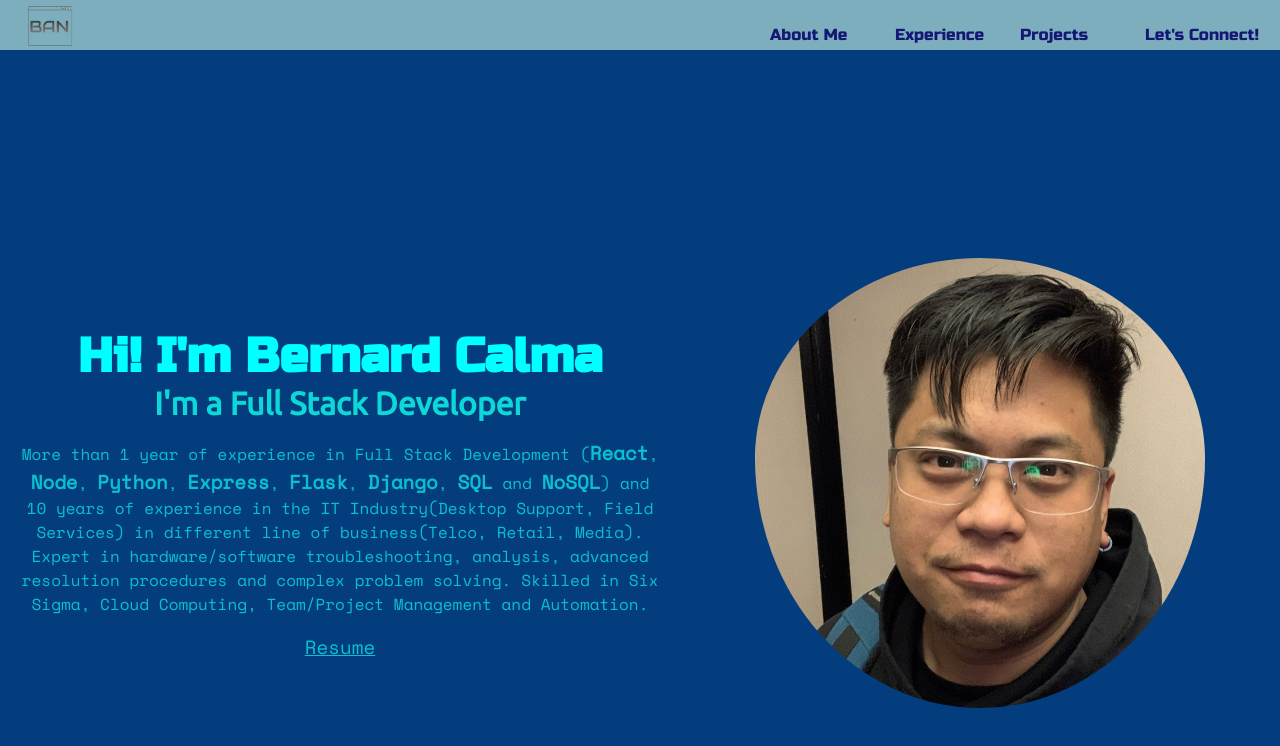
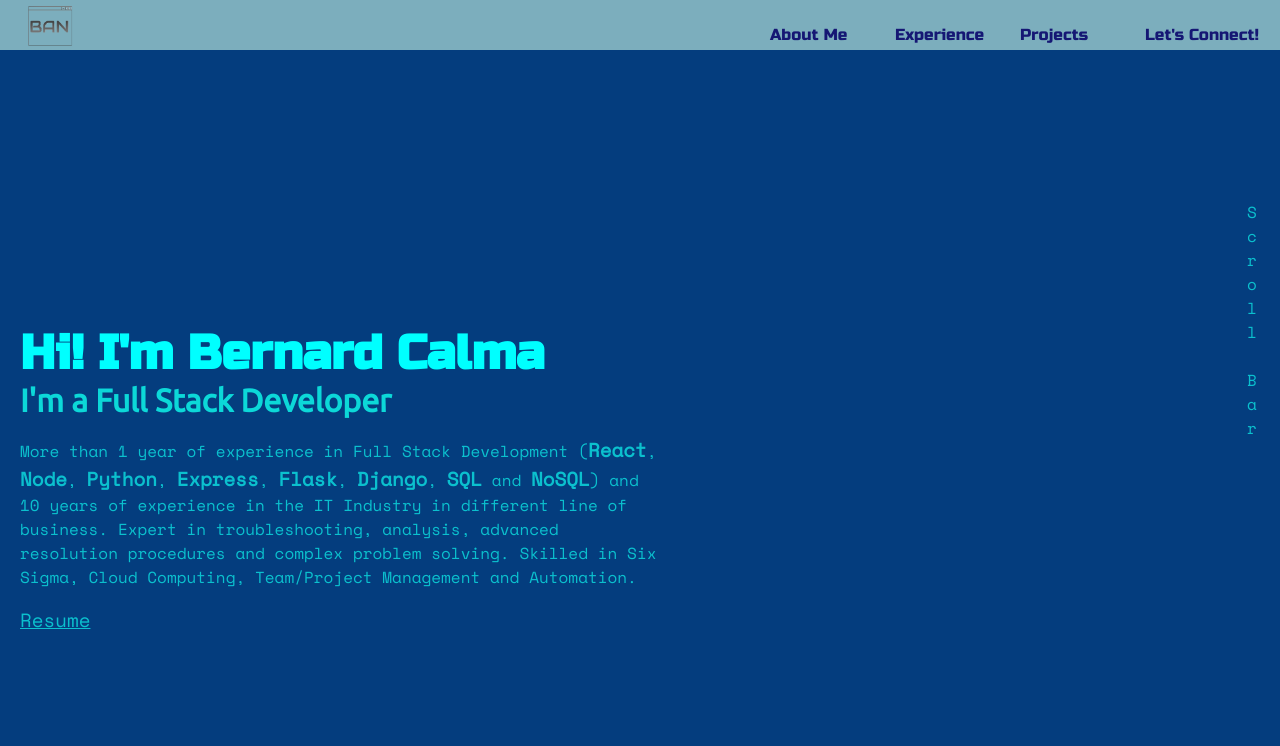
Before and after one commit to Bernard-Calma/bernard, a React (Create React App) app: page / in a window 1280 px wide. Shown: the top 746 px of the page. Built offline with nearby package versions, Linux system fonts and the light colour scheme.

Commit message:
added scroll bar to show and hide

```diff
--- a/src/App.css
+++ b/src/App.css
@@ -5,6 +5,22 @@ html {
   scroll-behavior: smooth;
   background-color: rgb(4, 61, 126);
   color: rgba(14, 226, 226, 0.795);
+}
+
+.scrollBar {
+  position: fixed;
+  right: 0;
+  top: 25%;
+  writing-mode: vertical-rl;
+  text-orientation: upright
+}
+
+.scrollBar:hover {
+  cursor: pointer;
+}
+
+.hideScrollBar::-webkit-scrollbar{
+  display: none;
 }
 
 /* TAG STYLES */
@@ -31,7 +47,6 @@ p {
 
 section {
   max-width: 1500px;
-  margin: 0 auto;
   text-align: center;
   padding: 60px 20px 0px;
 }
@@ -100,12 +115,6 @@ footer > p {
   font-weight: bold;
 }
 
-@media (prefers-reduced-motion: no-preference) {
-  .App-logo {
-    animation: App-logo-spin infinite 20s linear;
-  }
-}
-
 .App-header {
   background-color: #282c34;
   min-height: 100vh;
@@ -141,3 +150,11 @@ footer > p {
   transform: translateY(0);
   opacity: 1;
 }
+
+
+/* Mobile Screen */
+@media only screen and (max-width: 1100px){
+  .scrollBar {
+    display: none;
+  }
+}
--- a/src/App.js
+++ b/src/App.js
@@ -1,4 +1,4 @@
-import { useEffect } from 'react';
+import { useEffect, useState } from 'react';
 import './App.css';
 import Footer from './components/Footer';
 import AboutMe from './containers/AboutMe';
@@ -9,6 +9,15 @@ import Projects from './containers/Projects';
 import Skills from './containers/Skills';
 
 const App = () => {
+  const [scrollBarView, setScrollBarView] = useState(false)
+  const toggleScrollBar = () => {
+    if (scrollBarView) {
+      document.body.classList.add("hideScrollBar")
+    } else {
+      document.body.classList.remove("hideScrollBar")
+    }
+    setScrollBarView(!scrollBarView)
+  }
 
   useEffect(()=>{
     window.addEventListener('scroll', () => {
@@ -30,6 +39,7 @@ const App = () => {
   }, [])
   return (
     <div className='App'>
+      <p className='scrollBar' onClick={toggleScrollBar}>Scroll Bar</p>
       <Header />
       <AboutMe />
       <Skills />
--- a/src/containers/AboutMe.css
+++ b/src/containers/AboutMe.css
@@ -7,16 +7,21 @@
 }
 
 .aboutMe {
-    text-align: center;
+    text-align: start;
     width: 50%;
     position: relative;
     animation-name: fadeInLeft;
     animation-duration: 1s;
+    /* border-top: solid white;
+    border-bottom : solid white; */
+    border-radius: 100px;
+    padding-bottom: 30px;
 }
 
 /* IMAGE */
 .containerPersonalImage {
     width: 50%;
+    display: none;
 }
 
 .personalImage {
@@ -114,9 +119,14 @@ span {
     }
 
     .aboutMe {
-        margin: 40px auto 50px;
-        width: 90%;
+        margin: 60px 0 50px;
+        padding: 40px 0;
+        width: 100%;
         height: auto;
+    }
+
+    .aboutMeName {
+        margin: 0;
     }
 
     .containerPersonalImage{
--- a/src/containers/AboutMe.jsx
+++ b/src/containers/AboutMe.jsx
@@ -6,7 +6,7 @@ const AboutMe = () => {
                 <div className="aboutMe">
                     <h1 className = "aboutMeName">Hi! I'm Bernard Calma</h1>
                     <h2 className = "aboutMeOccupation">I'm a Full Stack Developer</h2>
-                    <p className="introduction">More than 1 year of experience in Full Stack Development (<span>React</span>, <span>Node</span>, <span>Python</span>, <span>Express</span>, <span>Flask</span>, <span>Django</span>, <span>SQL</span> and <span>NoSQL</span>) and 10 years of experience in the IT Industry(Desktop Support, Field Services) in different line of business(Telco, Retail, Media). Expert in hardware/software troubleshooting, analysis, advanced resolution procedures and complex problem solving. Skilled in Six Sigma, Cloud Computing, Team/Project Management and Automation.</p>
+                    <p className="introduction">More than 1 year of experience in Full Stack Development (<span>React</span>, <span>Node</span>, <span>Python</span>, <span>Express</span>, <span>Flask</span>, <span>Django</span>, <span>SQL</span> and <span>NoSQL</span>) and 10 years of experience in the IT Industry in different line of business. Expert in troubleshooting, analysis, advanced resolution procedures and complex problem solving. Skilled in Six Sigma, Cloud Computing, Team/Project Management and Automation.</p>
                     <a href="https://docs.google.com/document/d/1SMeSCKhxjsBJG1urZ6vdavFdLWlSewfA/edit?usp=sharing&ouid=103996762752011902027&rtpof=true&sd=true" id="fileResume" target={"_blank"} rel = {"noreferrer"}>Resume</a>
                 </div>
                 <div className="containerPersonalImage">
--- a/src/index.css
+++ b/src/index.css
@@ -5,6 +5,7 @@ body {
     sans-serif;
   -webkit-font-smoothing: antialiased;
   -moz-osx-font-smoothing: grayscale;
+  overflow-x: hidden;
 }
 
 code {
```
